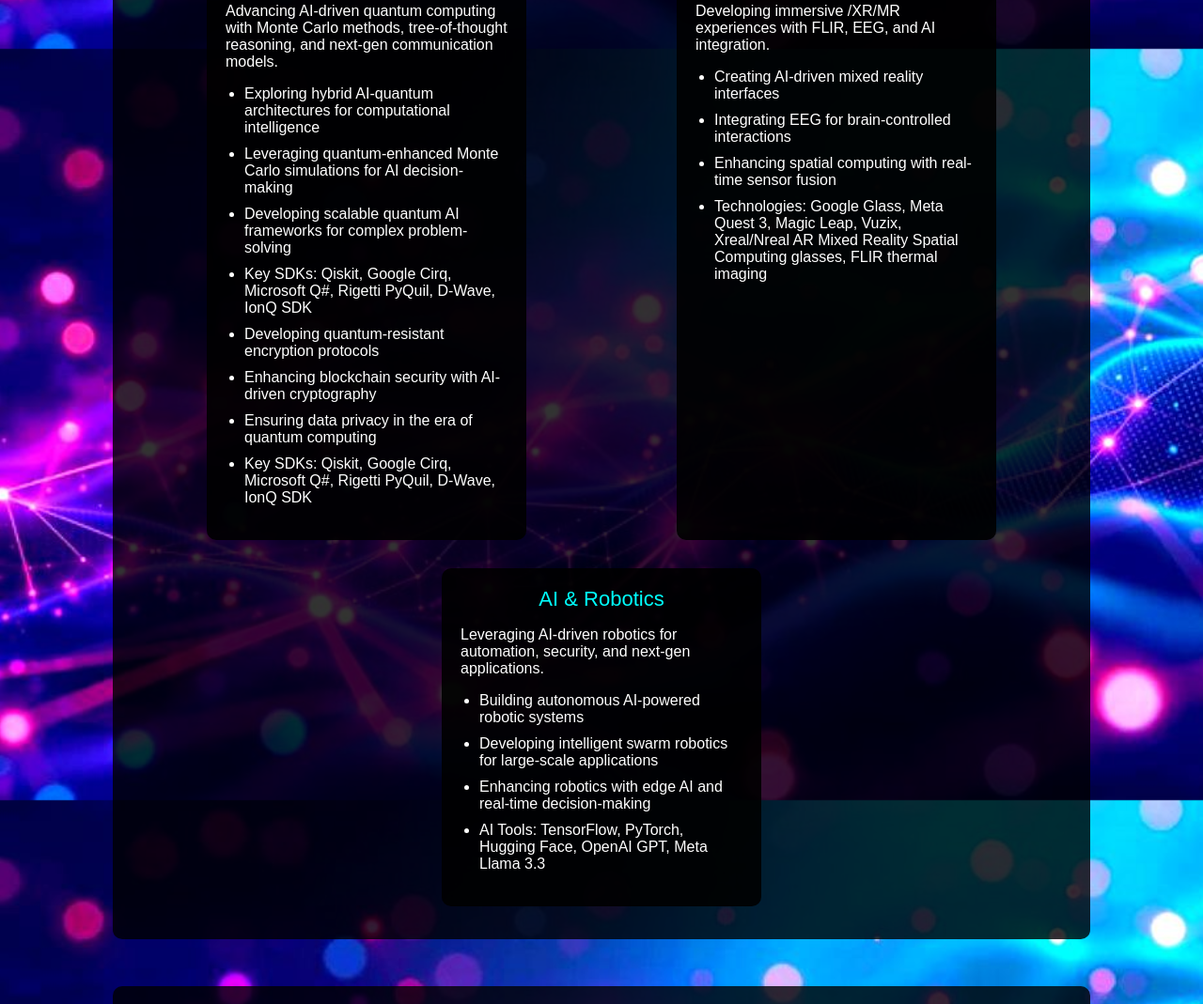
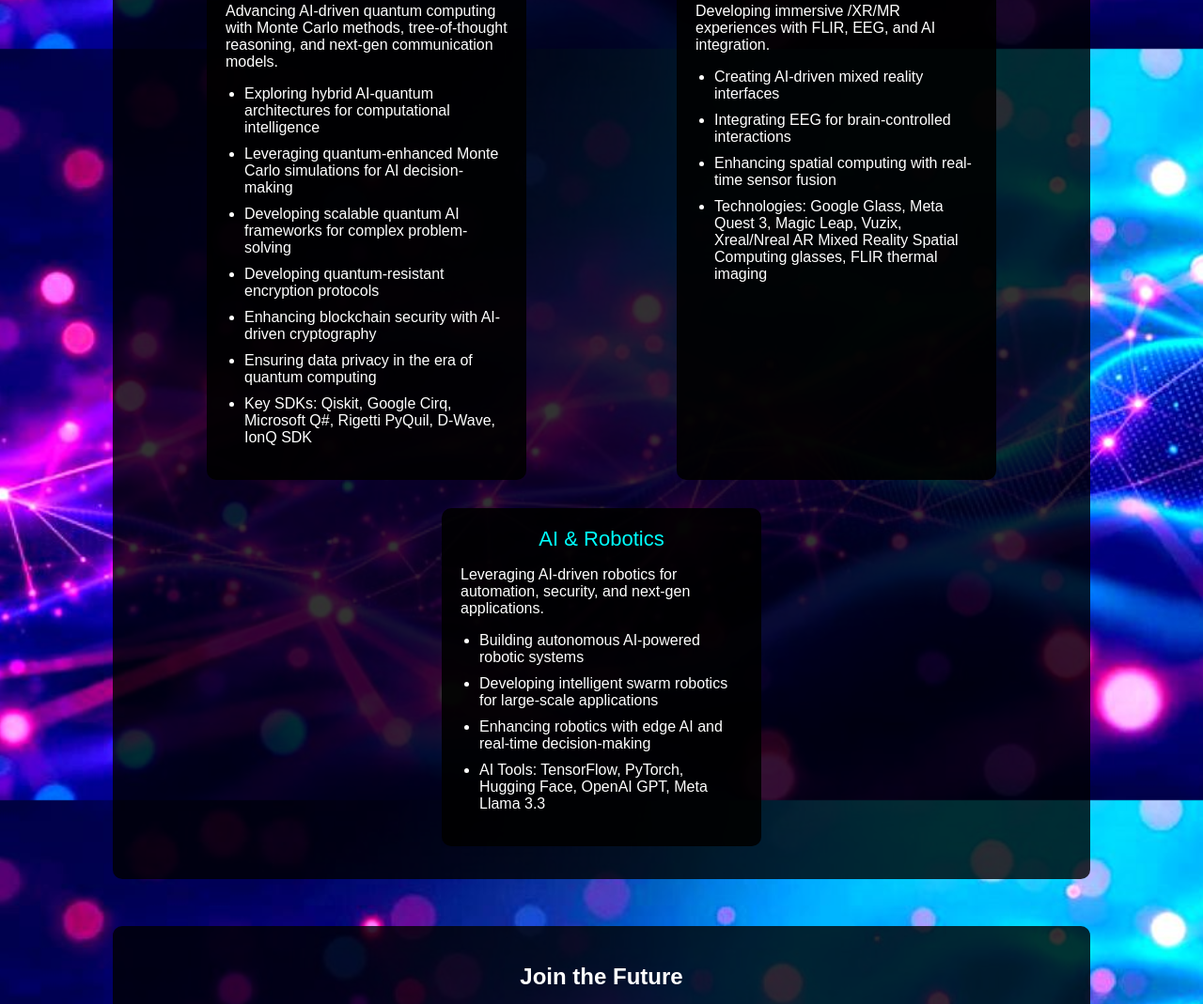
Before and after one commit to aiquantumcypher/aiquantumcypher, a plain HTML site: page index.html in a window 1280 px wide. Shown: the part 1548-2617 px from the top of the page at 94% size. Drawn offline with Linux system fonts and the light colour scheme.

Commit message:
Update index.html

```diff
--- a/index.html
+++ b/index.html
@@ -144,9 +144,8 @@
                     <li>Exploring hybrid AI-quantum architectures for computational intelligence</li>
                     <li>Leveraging quantum-enhanced Monte Carlo simulations for AI decision-making</li>
                     <li>Developing scalable quantum AI frameworks for complex problem-solving</li>
-                    <li>Key SDKs: Qiskit, Google Cirq, Microsoft Q#, Rigetti PyQuil, D-Wave, IonQ SDK</li>
                     <li>Developing quantum-resistant encryption protocols</li>
-                     <li>Enhancing blockchain security with AI-driven cryptography</li>
+                    <li>Enhancing blockchain security with AI-driven cryptography</li>
                     <li>Ensuring data privacy in the era of quantum computing</li>
                     <li>Key SDKs: Qiskit, Google Cirq, Microsoft Q#, Rigetti PyQuil, D-Wave, IonQ SDK</li>
                 </ul>
```
